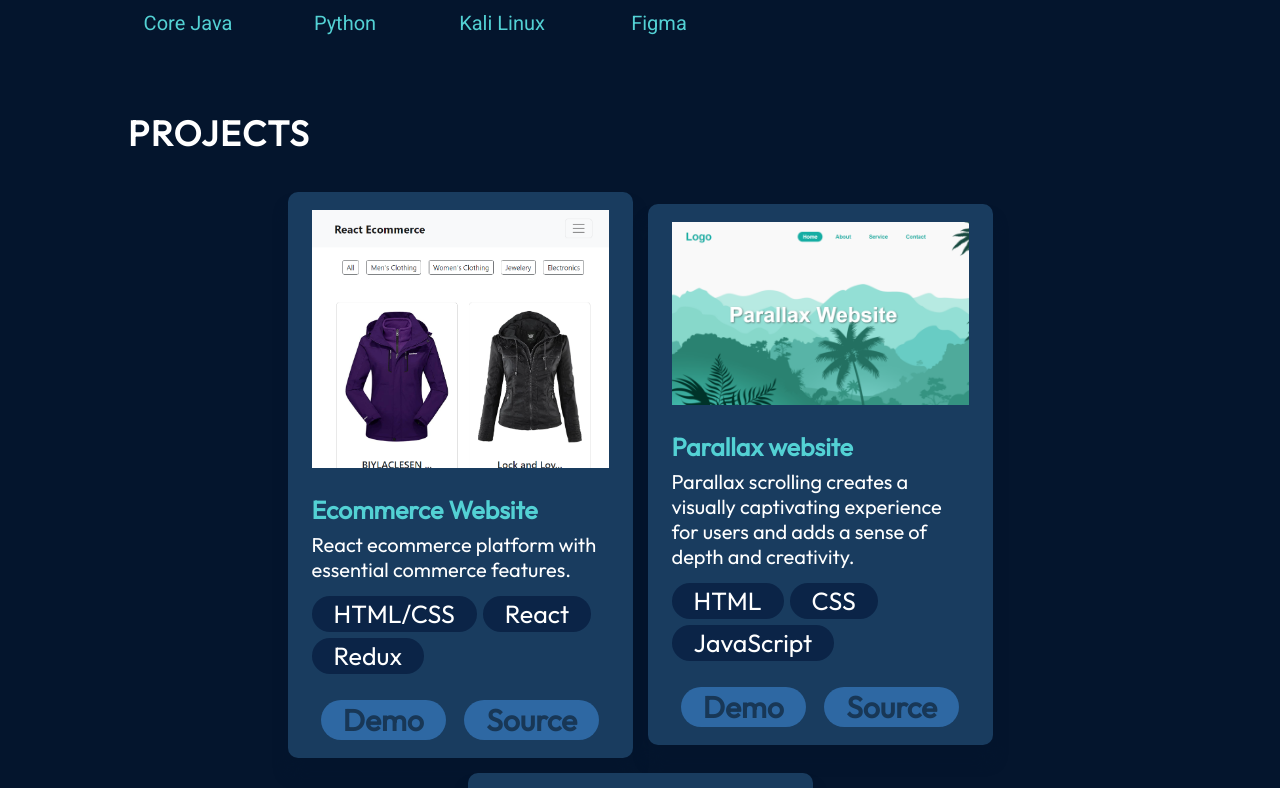
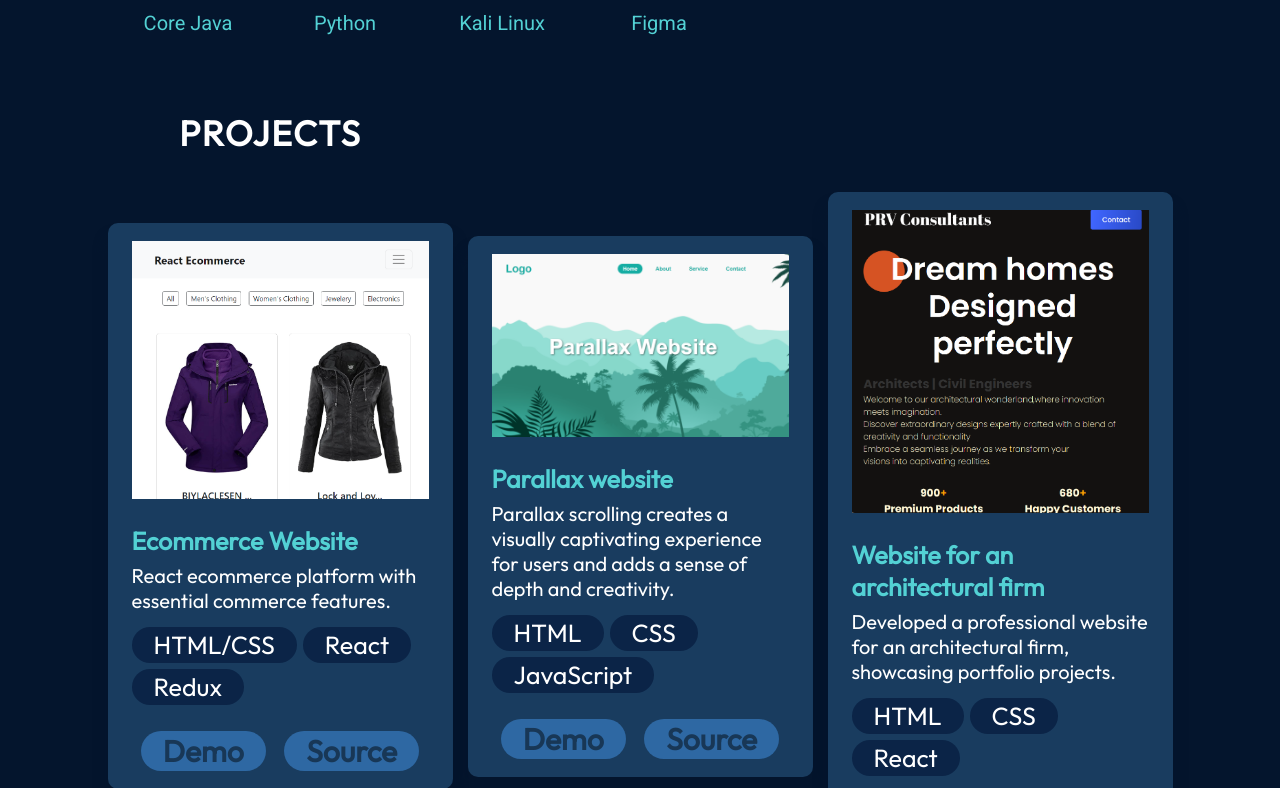
Before and after one commit to Prachi1208/portfolio, a React (Vite) app: page / in a window 1280 px wide. Shown: the part 2032-2820 px from the top of the page. Built offline with nearby package versions, Linux system fonts and the light colour scheme.

Commit message:
Update Projects.module.css

```diff
--- a/src/components/Projects/Projects.module.css
+++ b/src/components/Projects/Projects.module.css
@@ -3,18 +3,20 @@
 .container {
   margin-top: 76px;
   color: var(--color-text);
-  margin-left: 10%;
-  margin-right: 10%;
+  margin-left: 5%;
+  margin-right: 5%;
 }
 
 .title {
   font-size: 35px;
   font-weight: 700;
+  margin-left: 10%;
   letter-spacing: 1.75px;
   text-transform: uppercase;
 }
 
 .projects {
+
   margin-top: 37px;
   display: flex;
   flex-direction: row;
```
